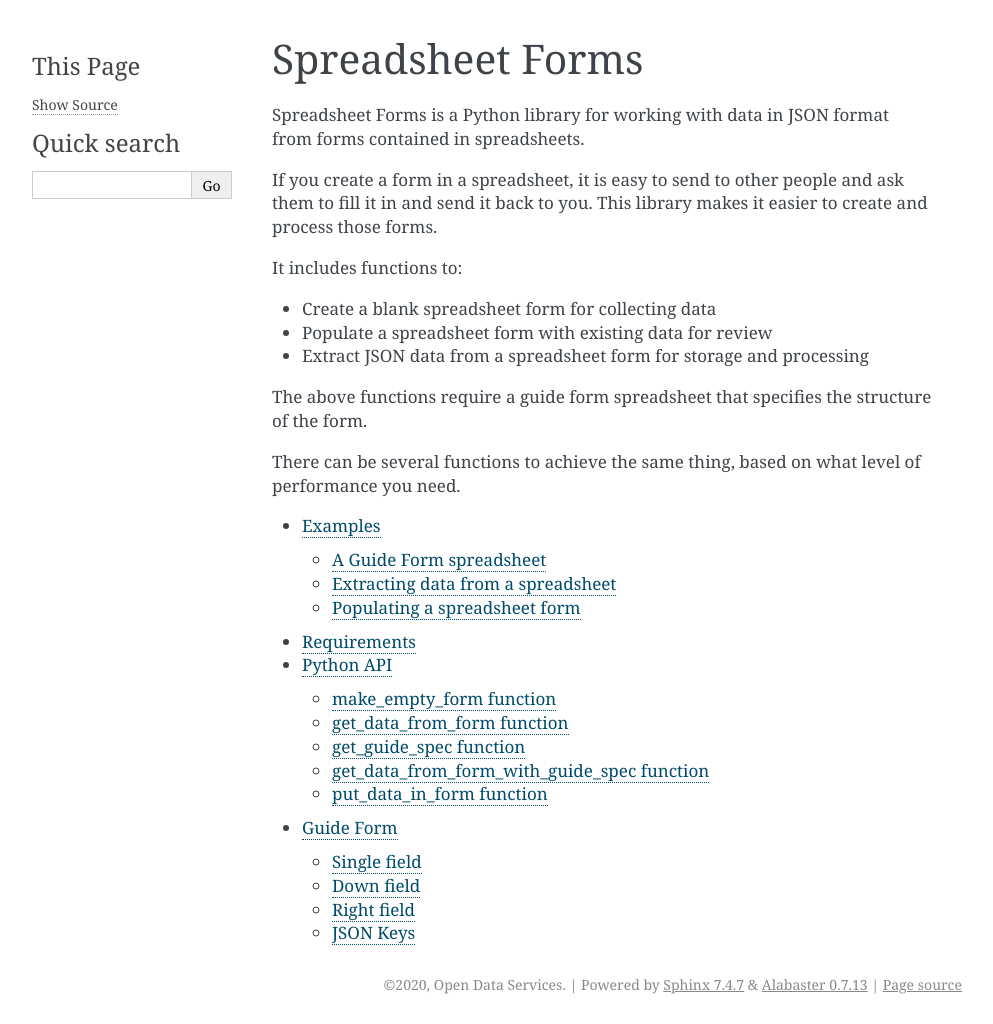
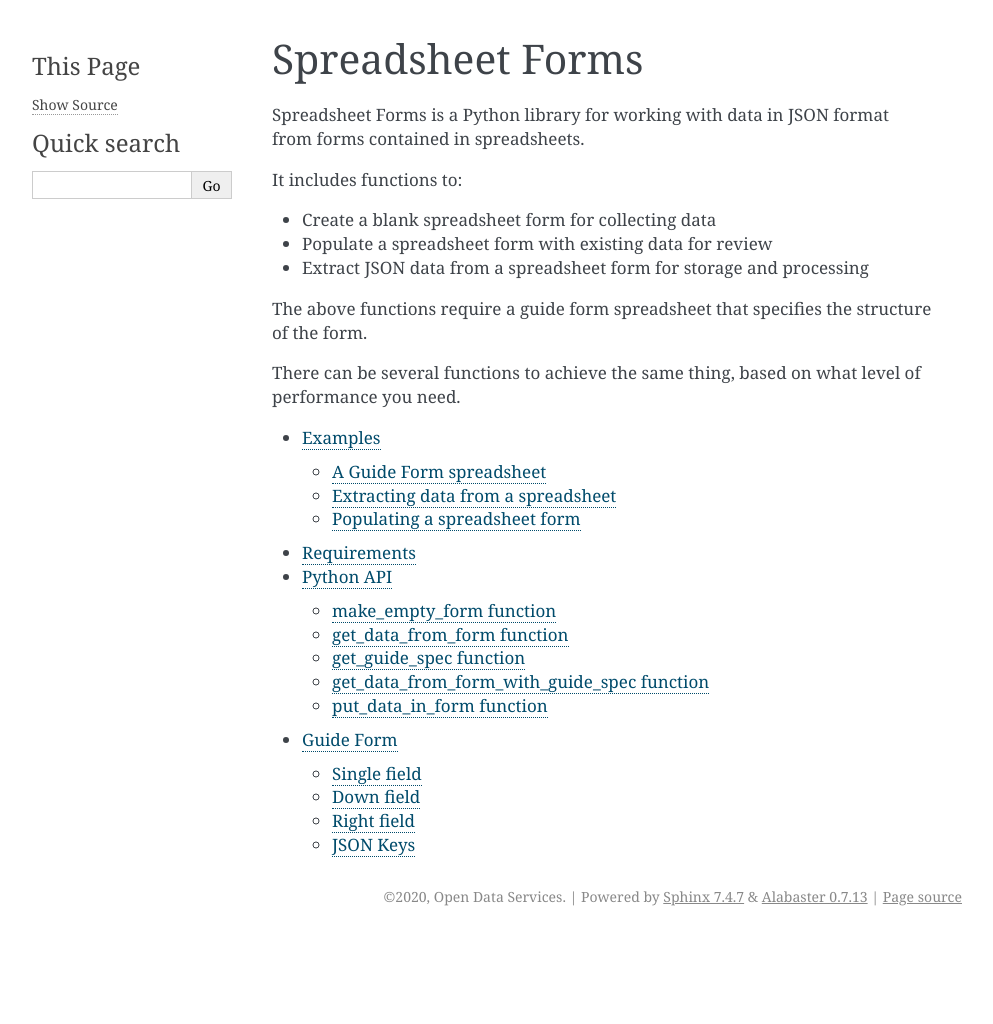
Before and after one commit to OpenDataServices/spreadsheet-forms, a Sphinx documentation site: the page built from docs/index.rst, in a window 1280 px wide. Shown: the whole page, without its empty margins (148-1141 px from the left). Built offline with Sphinx 7.4.7, drawn with Linux system fonts in a browser that asks for light colours; after the commit the page ends 936 px from its top, so only the background shows below that.

Commit message:
docs: Improve based on feedback
    From https://github.com/OpenDataServices/spreadsheet-forms/pull/24

```diff
--- a/docs/index.rst
+++ b/docs/index.rst
@@ -2,8 +2,6 @@ Spreadsheet Forms
 =================
 
 Spreadsheet Forms is a Python library for working with data in JSON format from forms contained in spreadsheets.
-
-If you create a form in a spreadsheet, it is easy to send to other people and ask them to fill it in and send it back to you. This library makes it easier to create and process those forms.
 
 It includes functions to:
 
```
